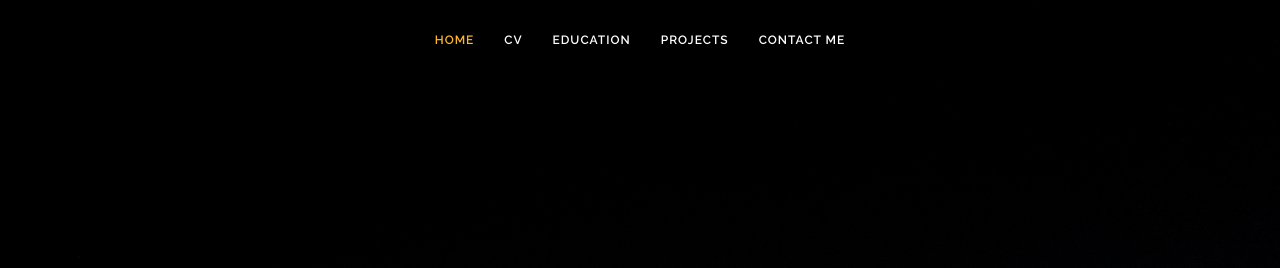
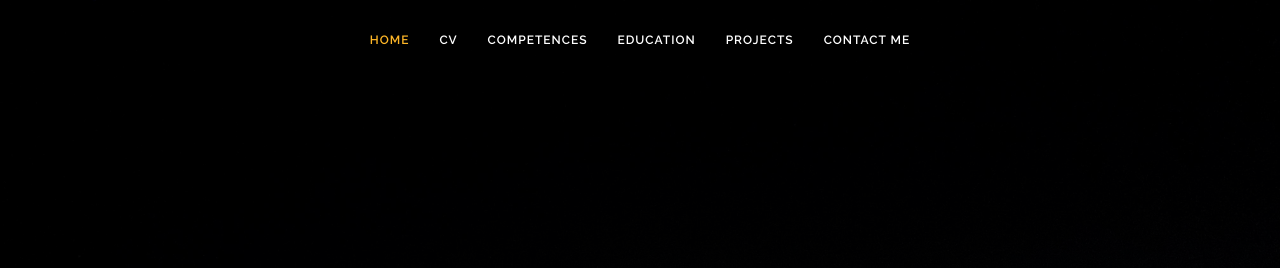
Before and after one commit to LienKempeneers/Lien-Kempeneers, a plain HTML site: page index.html in a window 1280 px wide. Shown: the top 268 px of the page. Drawn offline with nearby package versions, Linux system fonts and the light colour scheme.

Commit message:
competences header

```diff
--- a/index.html
+++ b/index.html
@@ -43,6 +43,7 @@
       <ul>
         <li><a class="nav-link scrollto active" href="#hero">Home</a></li>
         <li><a class="nav-link scrollto" href="#about">CV</a></li>
+        <li><a class="nav-link scrollto " href="#competences">Competences</a></li>
         <li><a class="nav-link scrollto" href="#resume">Education</a></li>
         <li><a class="nav-link scrollto " href="#portfolio">Projects</a></li>
         <li><a class="nav-link scrollto " href="#contact">Contact me</a></li>
```
